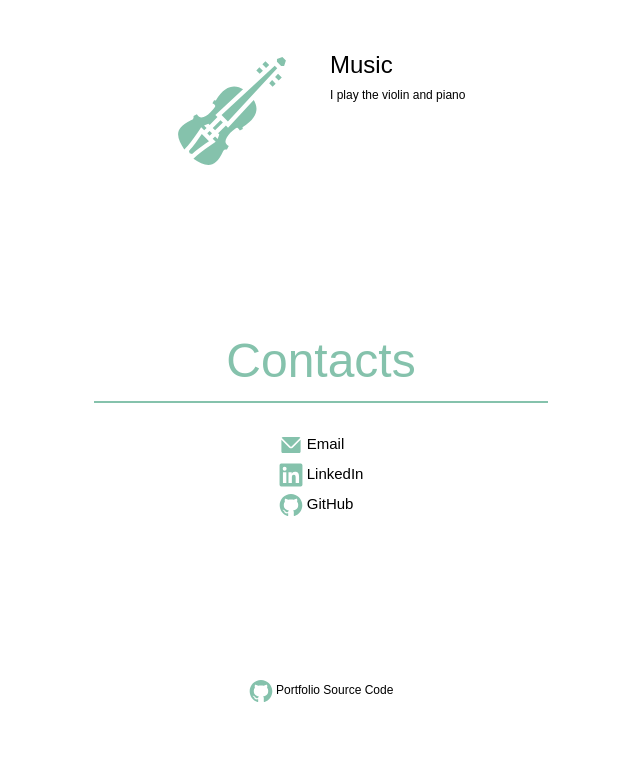
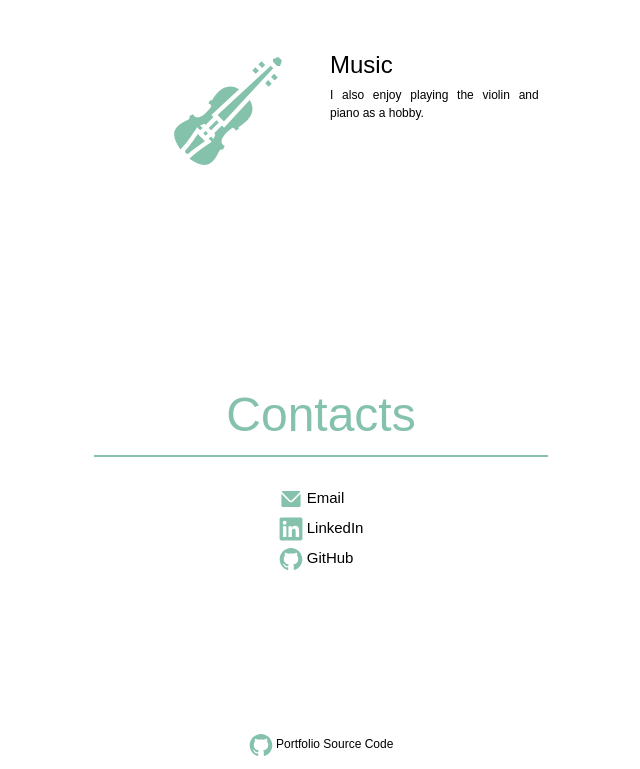
Before and after one commit to Annel18/Portfolio, a React (Vite) app: page / in a window 1280 px wide. Shown: the part 4677-5446 px from the top of the page, without its empty margins (319-959 px from the left). Before the commit the page ends 5392 px from the top, so only its background shows below. Built offline with nearby package versions, Linux system fonts and the light colour scheme; a web font is replaced by a local one.

Commit message:
interest music description updated

```diff
--- a/src/components/Interests.jsx
+++ b/src/components/Interests.jsx
@@ -23,7 +23,7 @@ export default function Interests() {
         {
             title: 'Music',
             img: musicLogo,
-            description: '<p>I play the violin and piano</p>'
+            description: '<p style="padding-bottom:3rem;">I also enjoy playing the violin and piano as a hobby.</p>'
         }
     ]
 
```
